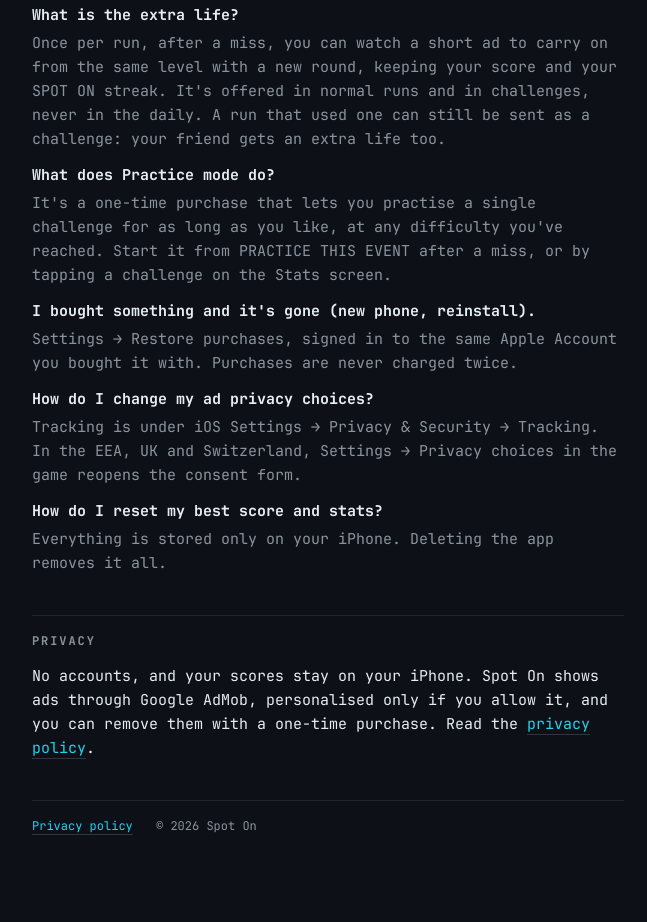
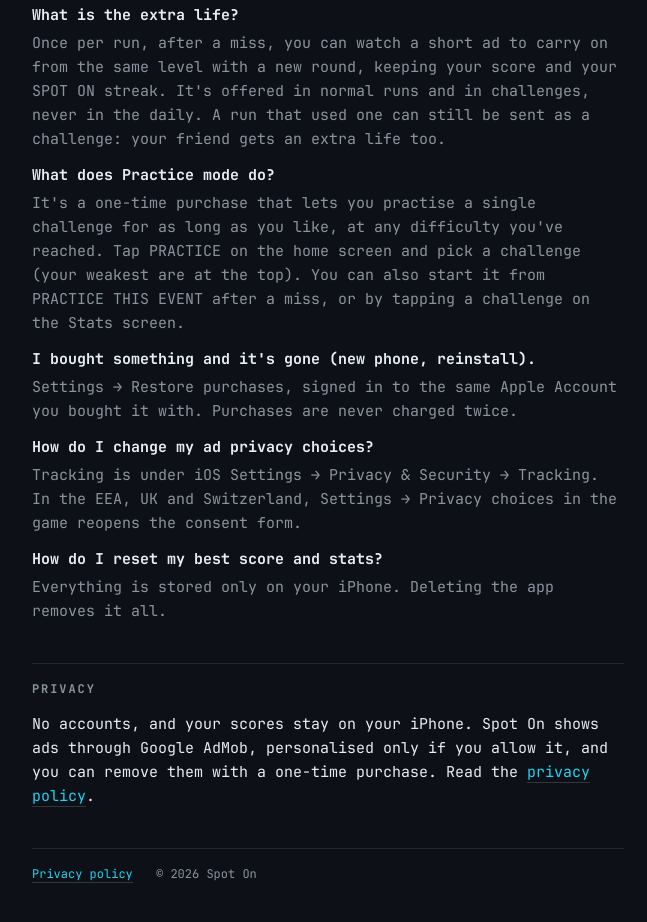
Before and after one commit to constable-co/spoton, a plain HTML site: page index.html in a window 1280 px wide. Shown: the part 1322-2244 px from the top of the page, without its empty margins (312-959 px from the left). Before the commit the page ends 2206 px from the top, so only its background shows below. Drawn offline with Linux system fonts and the light colour scheme.

Commit message:
Support FAQ: start Practice from Home's PRACTICE

```diff
--- a/index.html
+++ b/index.html
@@ -57,7 +57,7 @@
     <dd>Once per run, after a miss, you can watch a short ad to carry on from the same level with a new round, keeping your score and your SPOT ON streak. It's offered in normal runs and in challenges, never in the daily. A run that used one can still be sent as a challenge: your friend gets an extra life too.</dd>
 
     <dt>What does Practice mode do?</dt>
-    <dd>It's a one-time purchase that lets you practise a single challenge for as long as you like, at any difficulty you've reached. Start it from PRACTICE THIS EVENT after a miss, or by tapping a challenge on the Stats screen.</dd>
+    <dd>It's a one-time purchase that lets you practise a single challenge for as long as you like, at any difficulty you've reached. Tap PRACTICE on the home screen and pick a challenge (your weakest are at the top). You can also start it from PRACTICE THIS EVENT after a miss, or by tapping a challenge on the Stats screen.</dd>
 
     <dt>I bought something and it's gone (new phone, reinstall).</dt>
     <dd>Settings → Restore purchases, signed in to the same Apple Account you bought it with. Purchases are never charged twice.</dd>
```
